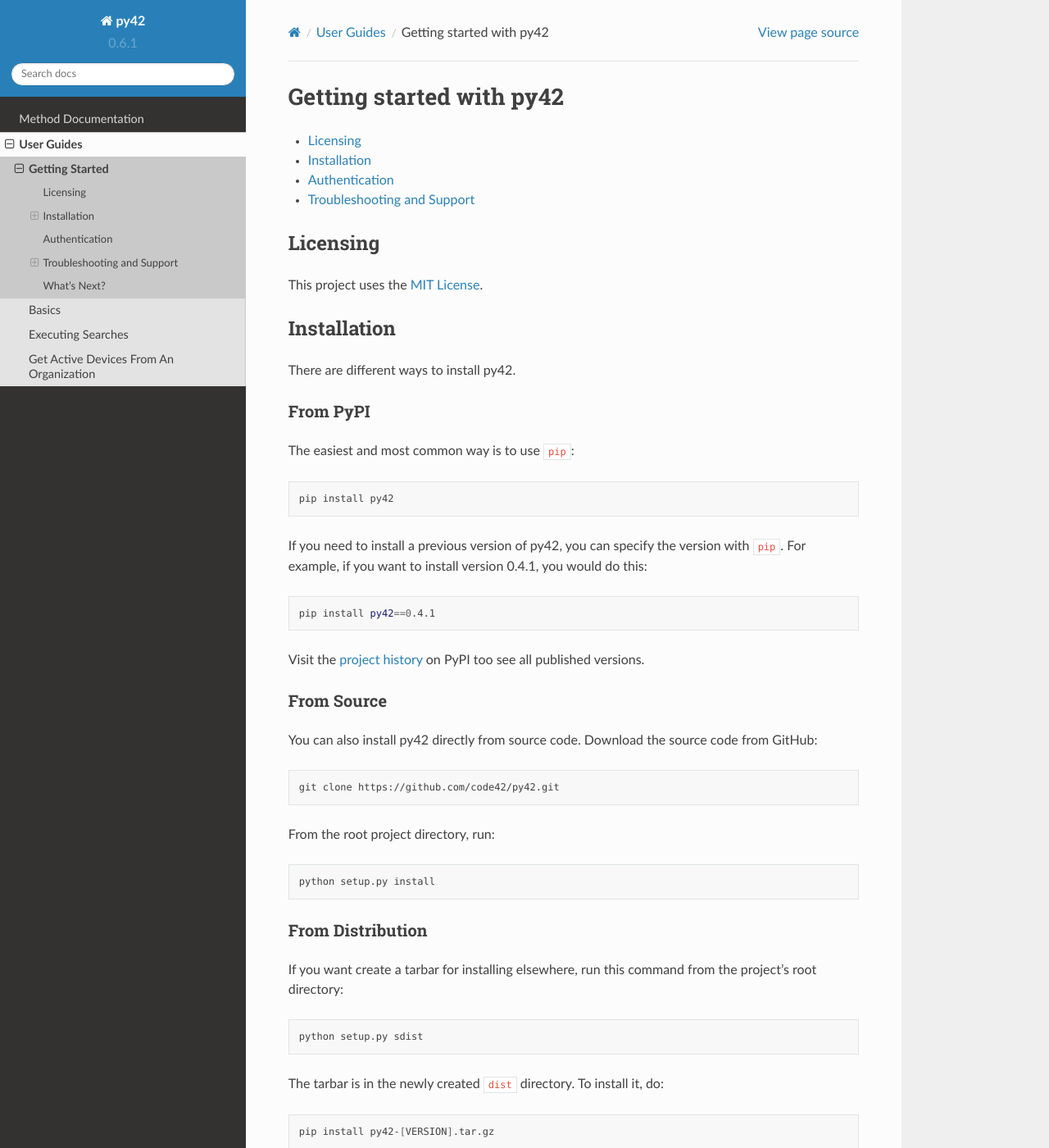
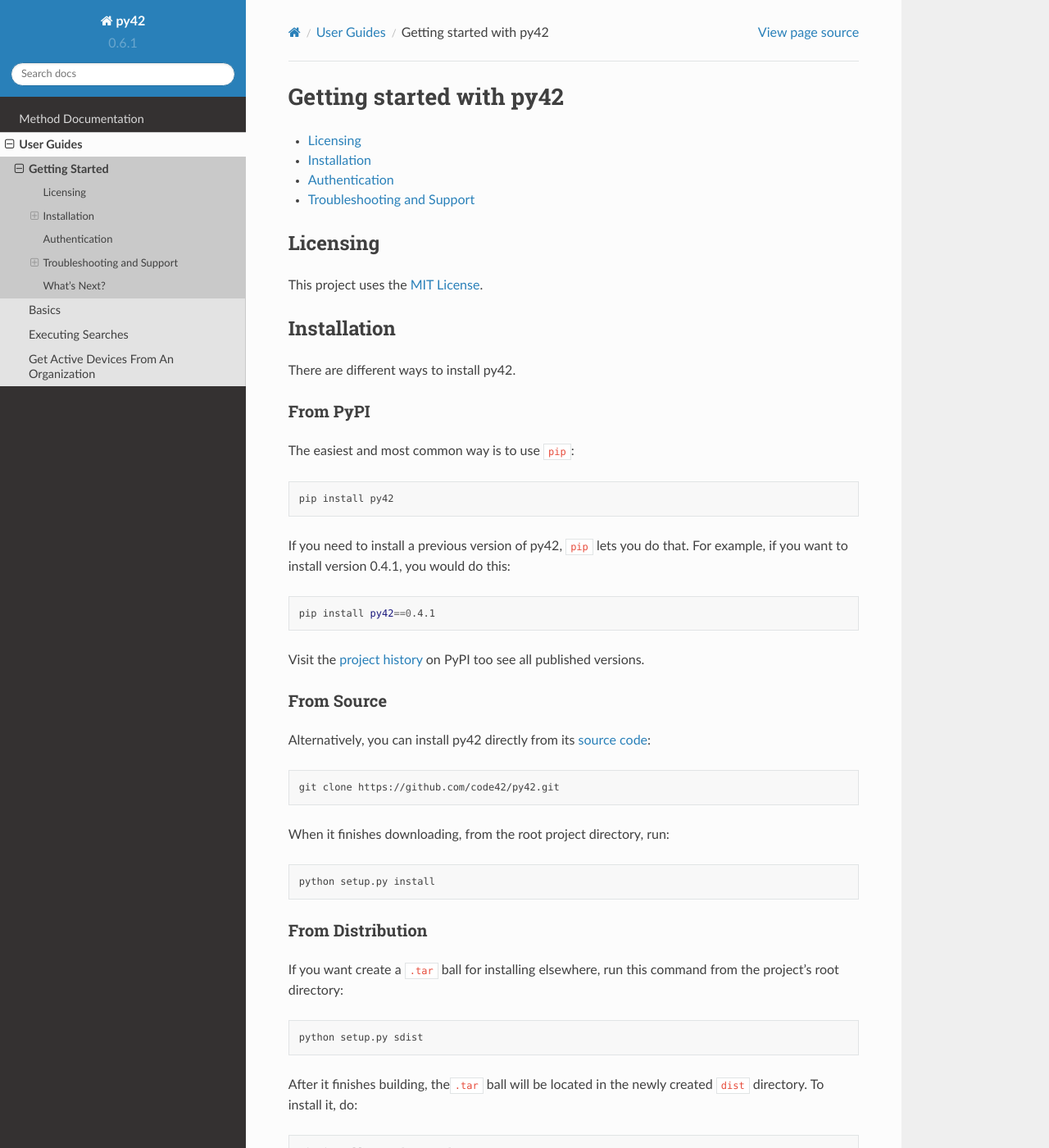
Before and after one commit to code42/py42, a Sphinx documentation site: the page built from docs/userguides/gettingstarted.md, in a window 1280 px wide and 1400 px high. Shown: the whole window at 82% size. Built offline with Sphinx 7.4.7 and the Read the Docs theme 2.0.0, drawn with Linux system fonts in a browser that asks for light colours; the version number is read from the project's files by our own code.

Commit message:
Rephrase lots of install steps

````diff
--- a/docs/userguides/gettingstarted.md
+++ b/docs/userguides/gettingstarted.md
@@ -20,8 +20,8 @@
 pip install py42
 ```
 
-If you need to install a previous version of py42, you can specify the version with `pip`. For example, if you want to
-install version 0.4.1, you would do this:
+If you need to install a previous version of py42, `pip` lets you do that. For example, if you want to install version
+0.4.1, you would do this:
 ```bash
 pip install py42==0.4.1
 ```
@@ -30,23 +30,23 @@
 
 ### From Source
 
-You can also install py42 directly from source code. Download the source code from GitHub:
+Alternatively, you can install py42 directly from its [source code](https://github.com/code42/py42/pull/51/files):
 ```bash
 git clone https://github.com/code42/py42.git
 ```
-From the root project directory, run:
+When it finishes downloading, from the root project directory, run:
 ```bash
 python setup.py install
 ```
 
 ### From Distribution
 
-If you want create a tarbar for installing elsewhere, run this command from the project's root directory:
+If you want create a `.tar` ball for installing elsewhere, run this command from the project's root directory:
 ```bash
 python setup.py sdist
 ```
 
-The tarbar is in the newly created `dist` directory. To install it, do:
+After it finishes building, the`.tar` ball will be located in the newly created `dist` directory. To install it, do:
 ```bash
 pip install py42-[VERSION].tar.gz
 ```
````
